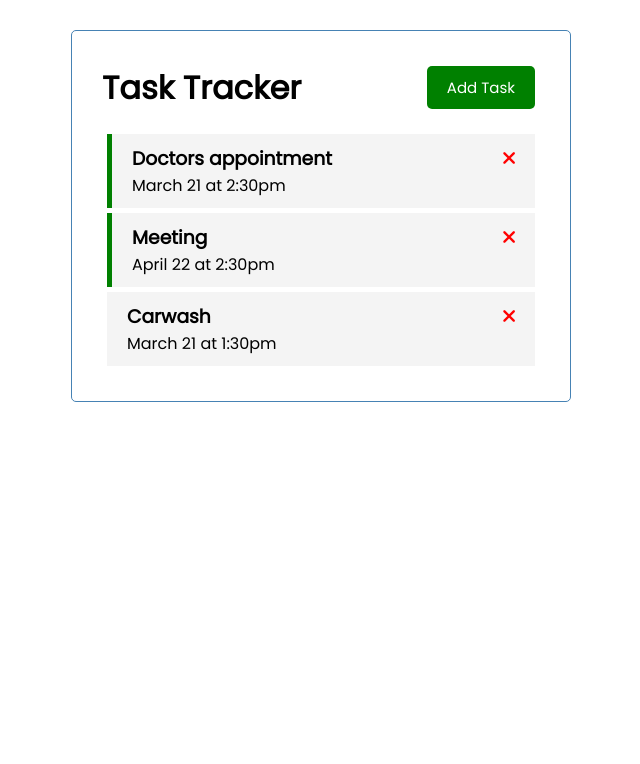
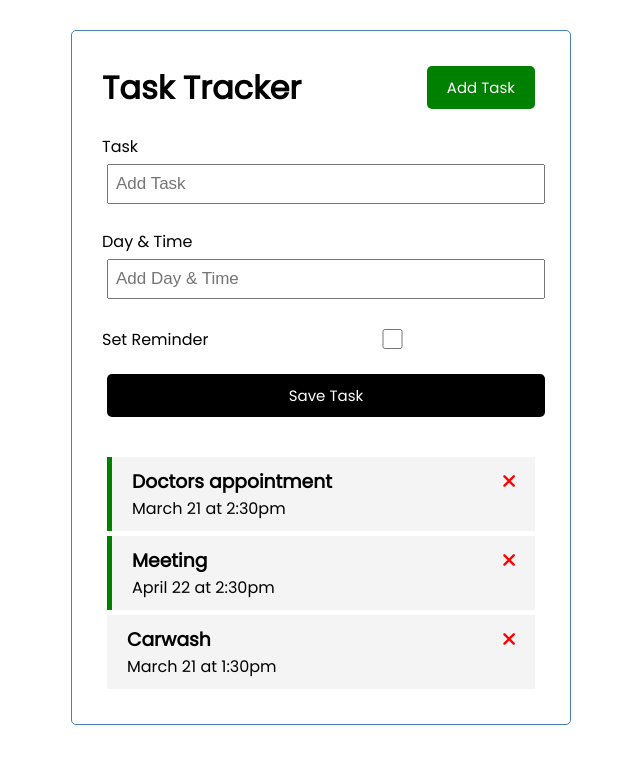
Before and after one commit to Pici1985/tasktracker, a Vue app: page / in a window 1280 px wide. Shown: the top 764 px of the page, without its empty margins (319-959 px from the left). Built offline with nearby package versions, Linux system fonts and the light colour scheme.

Commit message:
AddTask() method handled
addTask() method added

```diff
--- a/src/App.vue
+++ b/src/App.vue
@@ -5,22 +5,27 @@
 <template>
   <div class="container">
     <Header title="Task Tracker" />
+    <AddTask
+        @add-task="addTask"/>
     <Tasks
         @delete-task="deleteTask"
         @toggle-reminder="toggleReminder"
-        v-bind:tasks="tasks" />
+        v-bind:tasks="tasks"
+        />
   </div>
 </template>
 
 <script>
 import Header from './components/Header'
 import Tasks from './components/Tasks'
+import AddTask from './components/AddTask'
 
 export default {
   name: 'App',
   components: {
     Header,
-    Tasks
+    Tasks,
+    AddTask
   },
   data() {
     return{
@@ -28,6 +33,9 @@
     }
   },
   methods: {
+    addTask(task){
+      this.tasks = [...this.tasks, task]
+    },
     deleteTask(id){
       // console.log('task', id);
       if(confirm('Are you sure?')){
--- /dev/null
+++ b/src/components/AddTask.vue
@@ -0,0 +1,108 @@
+<template>
+     <form
+        @submit="onSubmit"
+        class="add-form"
+        >
+    <div class="form-control">
+      <label>Task</label>
+      <input
+        type="text"
+        v-model="text"
+        name="text"
+        placeholder="Add Task"
+        />
+    </div>
+    <div class="form-control">
+      <label>Day & Time</label>
+      <input
+        type="text"
+        v-model="day"
+        name="day"
+        placeholder="Add Day & Time"
+      />
+    </div>
+    <div class="form-control form-control-check">
+      <label>Set Reminder</label>
+      <input
+        type="checkbox"
+        v-model="reminder"
+        name="reminder"
+        />
+    </div>
+
+    <input type="submit" value="Save Task" class="btn btn-block" />
+  </form>
+</template>
+
+<script>
+    export default {
+        name: 'AddTask',
+        data() {
+            return {
+                text: '',
+                day: '',
+                reminder: false
+            }
+        },
+        methods: {
+            onSubmit(e){
+                e.preventDefault();
+
+                if(!this.text){
+                    alert('Please add a task');
+                    return;
+                }
+
+                const newTask = {
+                    id: Math.floor(Math.random() * 100000),
+                    text: this.text,
+                    day: this.day,
+                    reminder: this.reminder
+                }
+
+                this.$emit('add-task', newTask);
+
+                this.text = '';
+                this.day = '';
+                this.reminder = false;
+            }
+        }
+    }
+</script>
+
+<style scoped>
+    .add-form {
+        margin-bottom: 40px;
+    }
+
+    .form-control {
+        margin: 20px 0;
+    }
+
+    .form-control label {
+        display: block;
+    }
+
+    .form-control input {
+        width: 100%;
+        height: 40px;
+        margin: 5px;
+        padding: 3px 7px;
+        font-size: 17px;
+    }
+
+    .form-control-check {
+        display: flex;
+        align-items: center;
+        justify-content: space-between;
+    }
+
+    .form-control-check label {
+        flex: 1;
+    }
+
+    .form-control-check input {
+        flex: 2;
+        height: 20px;
+    }
+</style>
```
